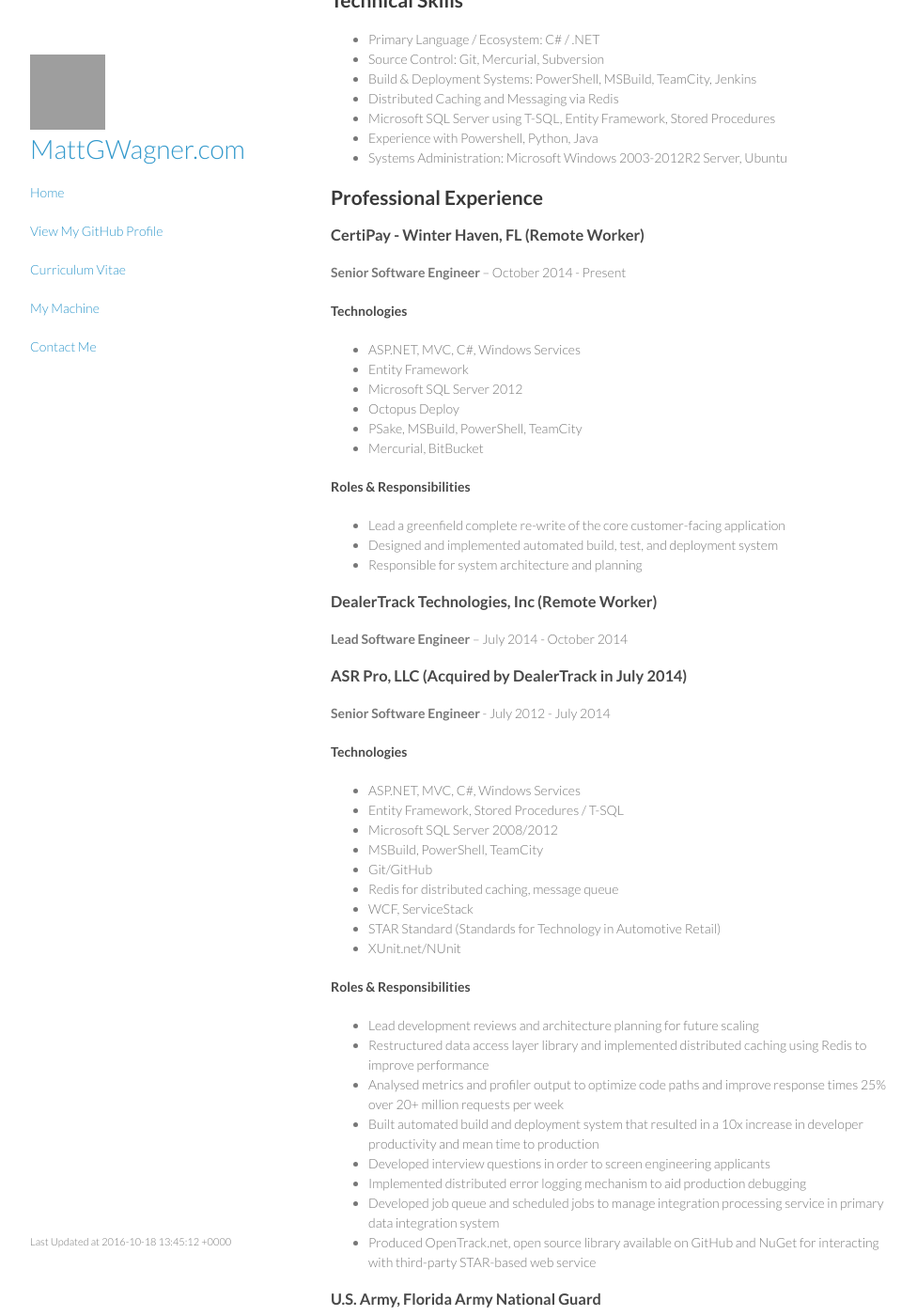
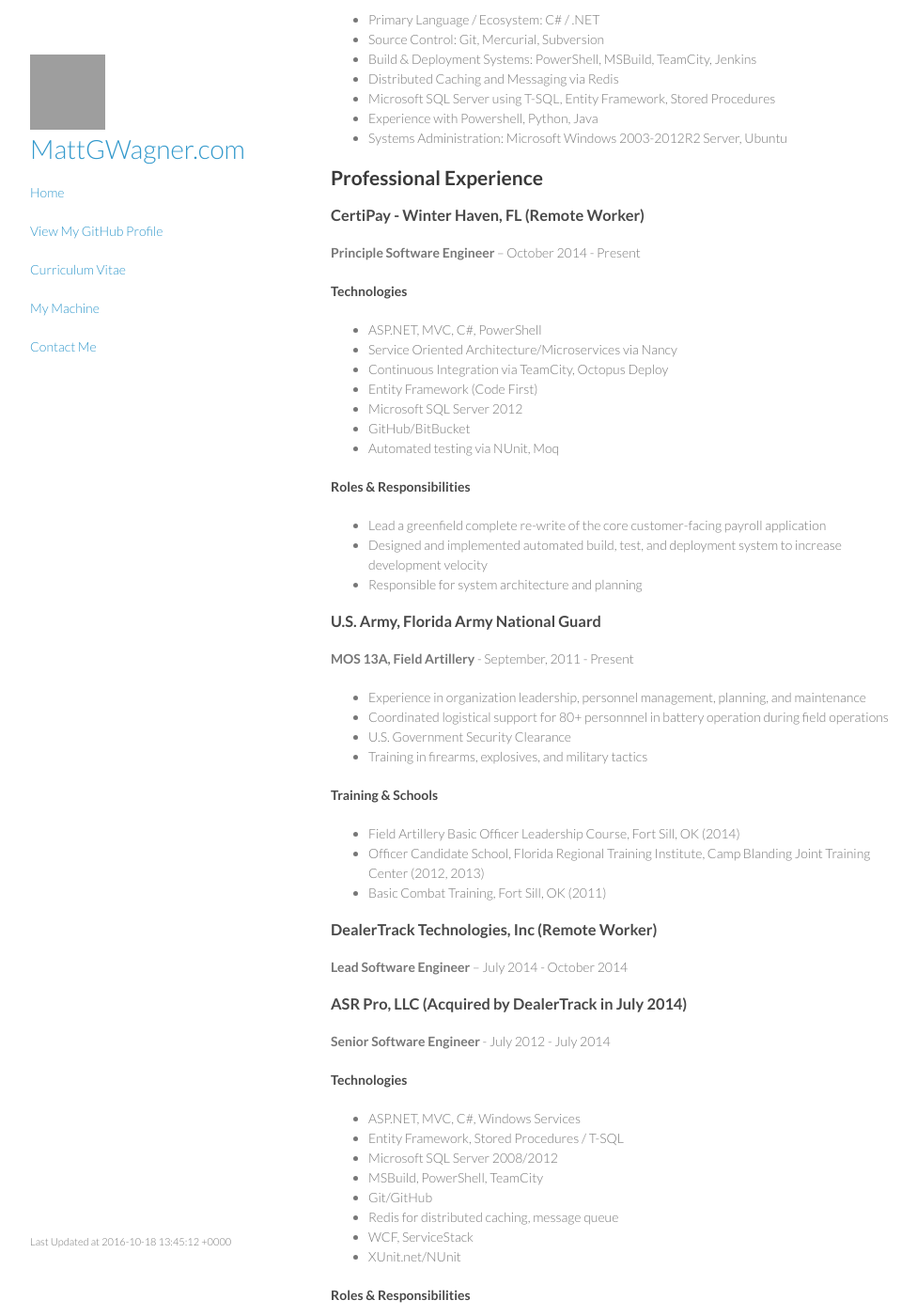
Before and after one commit to mattgwagner/mattgwagner, a Jekyll site: the page built from cv.md, in a window 1280 px wide and 1400 px high, scrolled down 393 px. Shown: the whole window at 94% size, without its empty margins (148-1124 px from the left). Built offline with Jekyll 4.4.1, drawn with Linux system fonts in a browser that asks for light colours; some of the changed text lies outside the part shown; grey boxes are pictures that could not be loaded.

Commit message:
Update cv.md

```diff
--- a/cv.md
+++ b/cv.md
@@ -32,22 +31,36 @@ title: Matt G. Wagner - Curriculum Vitae
 ## Professional Experience
 
 ### CertiPay - Winter Haven, FL (Remote Worker)
-**Senior Software Engineer** -- October 2014 - Present
+**Principle Software Engineer** -- October 2014 - Present
 
 #### Technologies
 
-* ASP.NET, MVC, C#, Windows Services
-* Entity Framework
+* ASP.NET, MVC, C#, PowerShell
+* Service Oriented Architecture/Microservices via Nancy
+* Continuous Integration via TeamCity, Octopus Deploy
+* Entity Framework (Code First)
 * Microsoft SQL Server 2012
-* Octopus Deploy
-* PSake, MSBuild, PowerShell, TeamCity
-* Mercurial, BitBucket
+* GitHub/BitBucket
+* Automated testing via NUnit, Moq
 
 #### Roles & Responsibilities
 
-* Lead a greenfield complete re-write of the core customer-facing application
-* Designed and implemented automated build, test, and deployment system
+* Lead a greenfield complete re-write of the core customer-facing payroll application
+* Designed and implemented automated build, test, and deployment system to increase development velocity
 * Responsible for system architecture and planning
+
+### U.S. Army, Florida Army National Guard
+**MOS 13A, Field Artillery** - September, 2011 - Present
+
+* Experience in organization leadership, personnel management, planning, and maintenance
+* Coordinated logistical support for 80+ personnnel in battery operation during field operations
+* U.S. Government Security Clearance
+* Training in firearms, explosives, and military tactics
+
+#### Training & Schools
+* Field Artillery Basic Officer Leadership Course, Fort Sill, OK (2014)
+* Officer Candidate School, Florida Regional Training Institute, Camp Blanding Joint Training Center  (2012, 2013)
+* Basic Combat Training, Fort Sill, OK  (2011)
 
 ### DealerTrack Technologies, Inc (Remote Worker)
 **Lead Software Engineer** -- July 2014 - October 2014
@@ -64,7 +77,6 @@ title: Matt G. Wagner - Curriculum Vitae
 * Git/GitHub
 * Redis for distributed caching, message queue
 * WCF, ServiceStack
-* STAR Standard (Standards for Technology in Automotive Retail)
 * XUnit.net/NUnit
 
 #### Roles & Responsibilities
```
Also changed, not shown: other parts of cv.md (+1 -15 lines).
